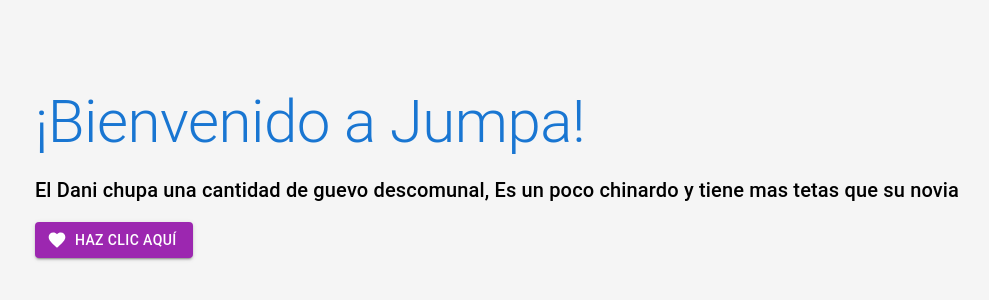
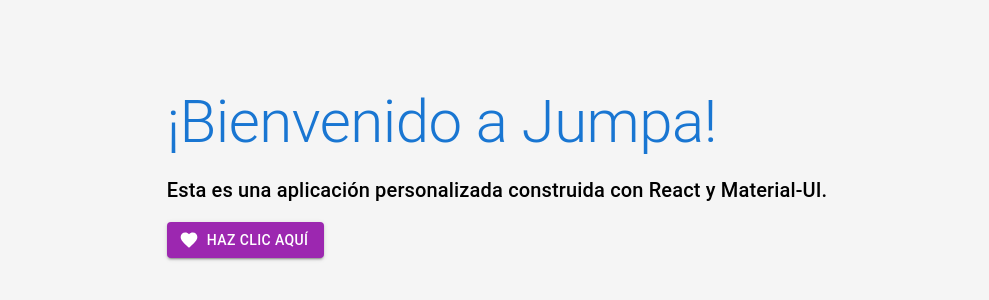
Before and after one commit to RicardoCVS/Jumpa, a React (Create React App) app in the folder src/main/jumpa-react/: page / in a window 1280 px wide. Shown: the part 228-528 px from the top of the page, without its empty margins (143-1132 px from the left). Built offline with nearby package versions, Linux system fonts and the light colour scheme.

Commit message:
Cancion añadida

```diff
--- a/src/main/jumpa-react/src/App.js
+++ b/src/main/jumpa-react/src/App.js
@@ -2,6 +2,7 @@
 import { Container, Typography, Box, Button } from '@mui/material';
 import { styled } from '@mui/system';
 import { Favorite } from '@mui/icons-material';
+import song from './assets/audio/song.mp3';
 
 const StyledContainer = styled(Container)({
   display: 'flex',
@@ -21,6 +22,14 @@
 });
 
 function App() {
+  const audioRef = React.useRef(null);
+
+  const playSong = () => {
+    if (audioRef.current) {
+      audioRef.current.play();
+    }
+  };
+
   return (
     <StyledContainer>
       <Box>
@@ -28,17 +37,18 @@
           ¡Bienvenido a Jumpa!
         </Title>
         <Typography variant="h6">
-          El Dani chupa una cantidad de guevo descomunal,
-          Es un poco chinardo y tiene mas tetas que su novia
+          Esta es una aplicación personalizada construida con React y Material-UI.
         </Typography>
         <StyledButton
           variant="contained"
           color="secondary"
           startIcon={<Favorite />}
+          onClick={playSong}
         >
           Haz clic aquí
         </StyledButton>
       </Box>
+      <audio ref={audioRef} src={song} />
     </StyledContainer>
   );
 }
```
Also changed, not shown: 1 other file (tests, documents, lock files or other folders).
